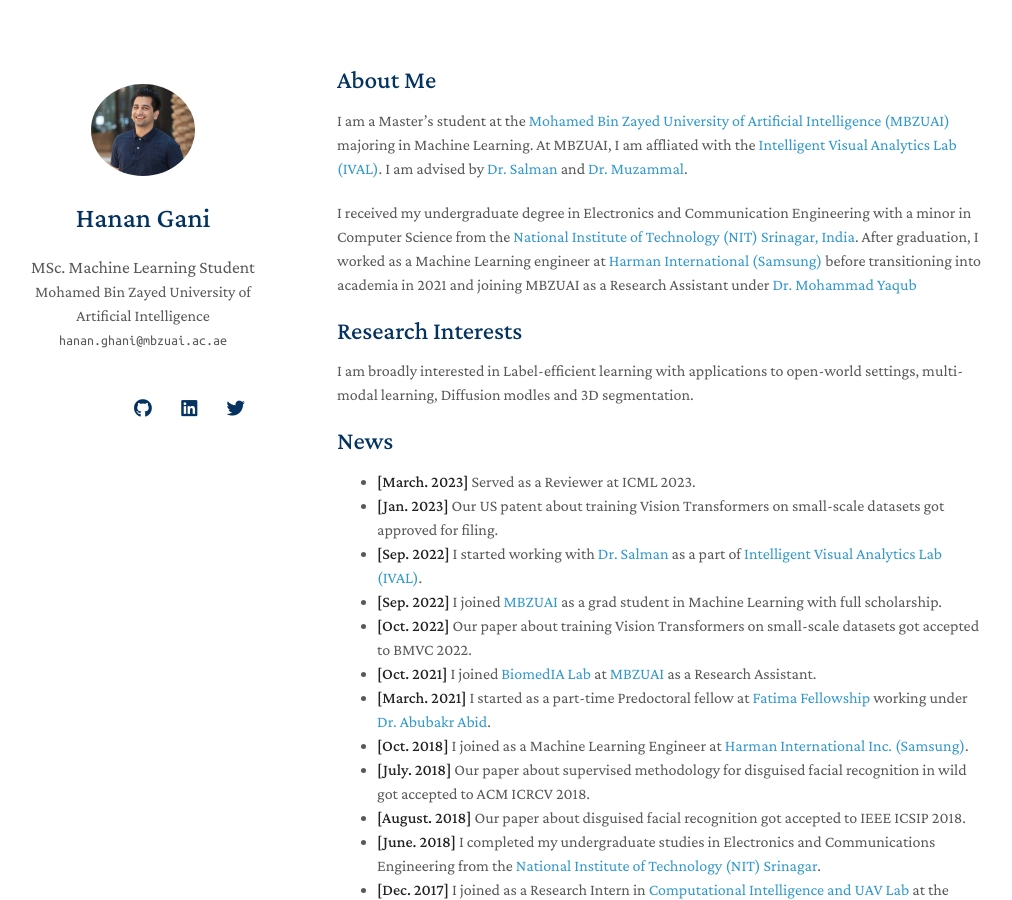
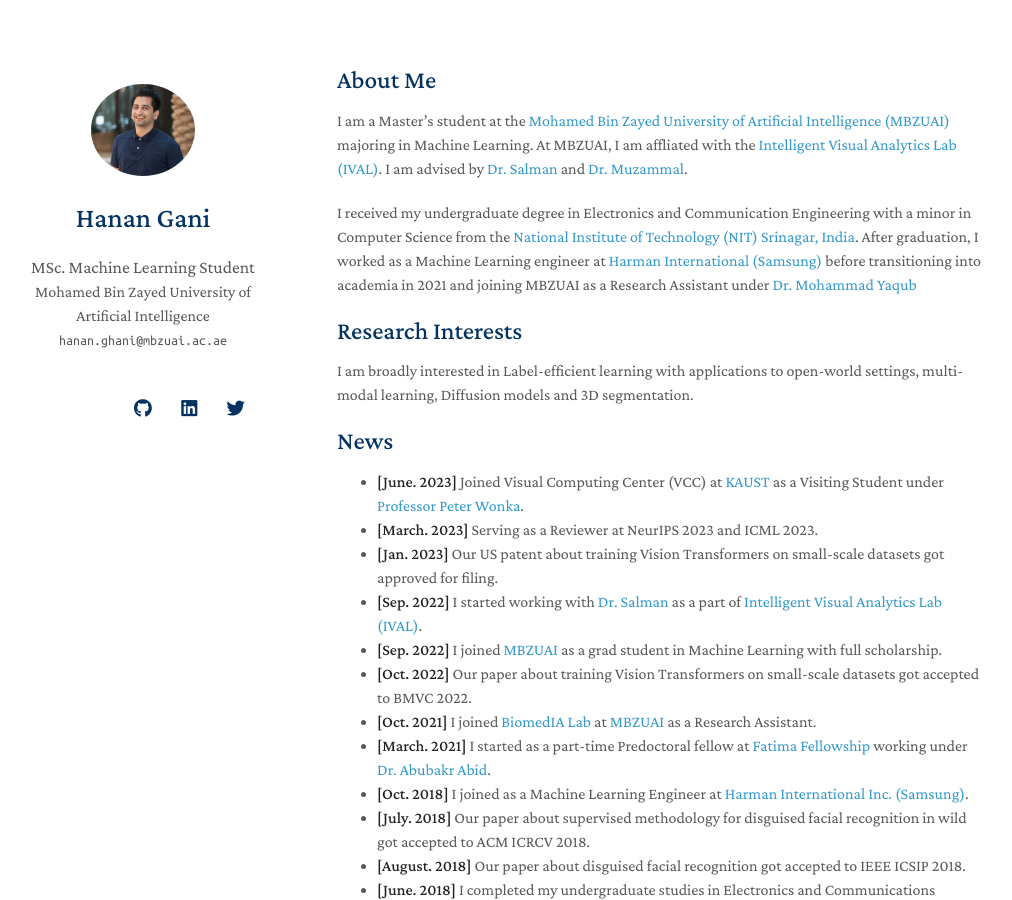
Before and after one commit to muhammadsaadkhankor/muhammadsaadkhankor.github.io, a Jekyll site: the page built from index.md, in a window 1280 px wide and 900 px high. Shown: the whole window, without its empty margins (133-1145 px from the left). Built offline with Jekyll 4.4.1, drawn with Linux system fonts in a browser that asks for light colours; nearby versions of some CDN libraries; a style sheet for code colours, icons or effects is not loaded; our own code applies the rules of GitHub Pages for plain Markdown files.

Commit message:
Update index.md

```diff
--- a/index.md
+++ b/index.md
@@ -13,13 +13,14 @@ I received my undergraduate degree in Electronics and Communication Engineering
 
 ## Research Interests
 
-I am broadly interested in Label-efficient learning with applications to open-world settings, multi-modal learning, Diffusion modles and 3D segmentation.
+I am broadly interested in Label-efficient learning with applications to open-world settings, multi-modal learning, Diffusion models and 3D segmentation.
 
 <!-- - **Computer Vision:** image recognition, image generation, video captioning
 - **Machine Learning:** meta-learning, incremental learning, transfer learning -->
 
 ## News
-- **[March. 2023]** Served as a Reviewer at ICML 2023.
+- **[June. 2023]** Joined Visual Computing Center (VCC) at [KAUST](https://cemse.kaust.edu.sa/vcc) as a Visiting Student under [Professor Peter Wonka](https://peterwonka.net/).
+- **[March. 2023]** Serving as a Reviewer at NeurIPS 2023 and ICML 2023.
 - **[Jan. 2023]** Our US patent about training Vision Transformers on small-scale datasets got approved for filing.
 - **[Sep. 2022]** I started  working with [Dr. Salman](https://salman-h-khan.github.io/) as a part of [Intelligent Visual Analytics Lab (IVAL)](https://www.ival-mbzuai.com/).
 - **[Sep. 2022]** I joined [MBZUAI](http://www.mbzuai.ac.ae) as a grad student in Machine Learning with full scholarship.
```
